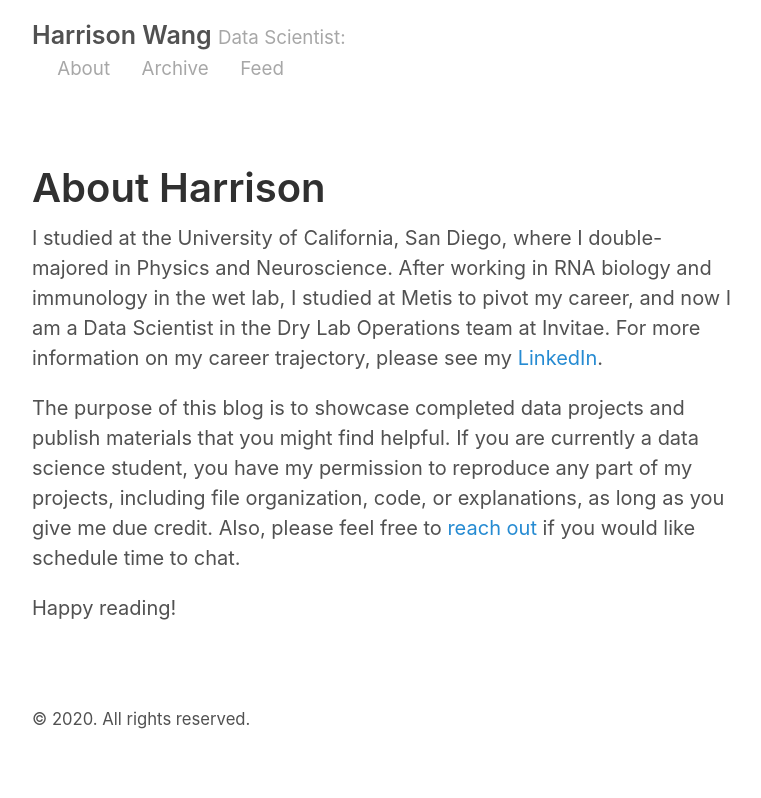
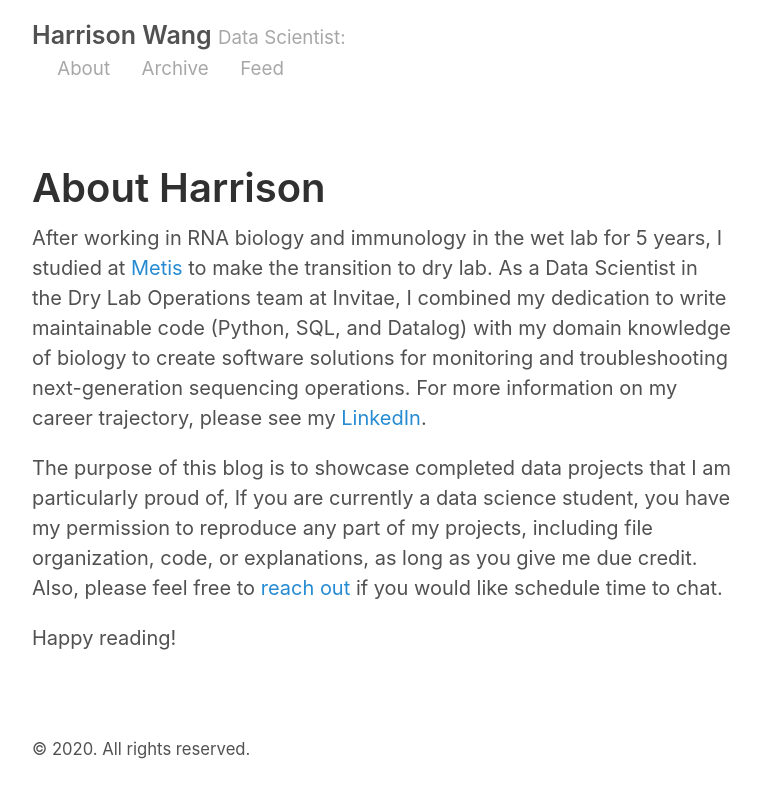
Before and after one commit to harrisonized/harrisonized.github.io, a Jekyll site: the page built from about.md, in a window 1280 px wide. Shown: the top 798 px of the page, without its empty margins (258-1019 px from the left). Built offline with Jekyll 4.4.1, drawn with Linux system fonts in a browser that asks for light colours.

Commit message:
update about.md

```diff
--- a/about.md
+++ b/about.md
@@ -3,8 +3,8 @@ layout: page
 title: About Harrison
 ---
 
-I studied at the University of California, San Diego, where I double-majored in Physics and Neuroscience. After working in RNA biology and immunology in the wet lab, I studied at Metis to pivot my career, and now I am a Data Scientist in the Dry Lab Operations team at Invitae. For more information on my career trajectory, please see my [LinkedIn](https://www.linkedin.com/in/harrisonized).
+After working in RNA biology and immunology in the wet lab for 5 years, I studied at [Metis](https://www.thisismetis.com/) to make the transition to dry lab. As a Data Scientist in the Dry Lab Operations team at Invitae, I combined my dedication to write maintainable code (Python, SQL, and Datalog) with my domain knowledge of biology to create software solutions for monitoring and troubleshooting next-generation sequencing operations. For more information on my career trajectory, please see my [LinkedIn](https://www.linkedin.com/in/harrisonized).
 
-The purpose of this blog is to showcase completed data projects and publish materials that you might find helpful. If you are currently a data science student, you have my permission to reproduce any part of my projects, including file organization, code, or explanations, as long as you give me due credit. Also, please feel free to [reach out](mailto:harrison.c.wang@gmail.com) if you would like schedule time to chat.
+The purpose of this blog is to showcase completed data projects that I am particularly proud of, If you are currently a data science student, you have my permission to reproduce any part of my projects, including file organization, code, or explanations, as long as you give me due credit. Also, please feel free to [reach out](mailto:harrison.c.wang@gmail.com) if you would like schedule time to chat.
 
 Happy reading!
```
